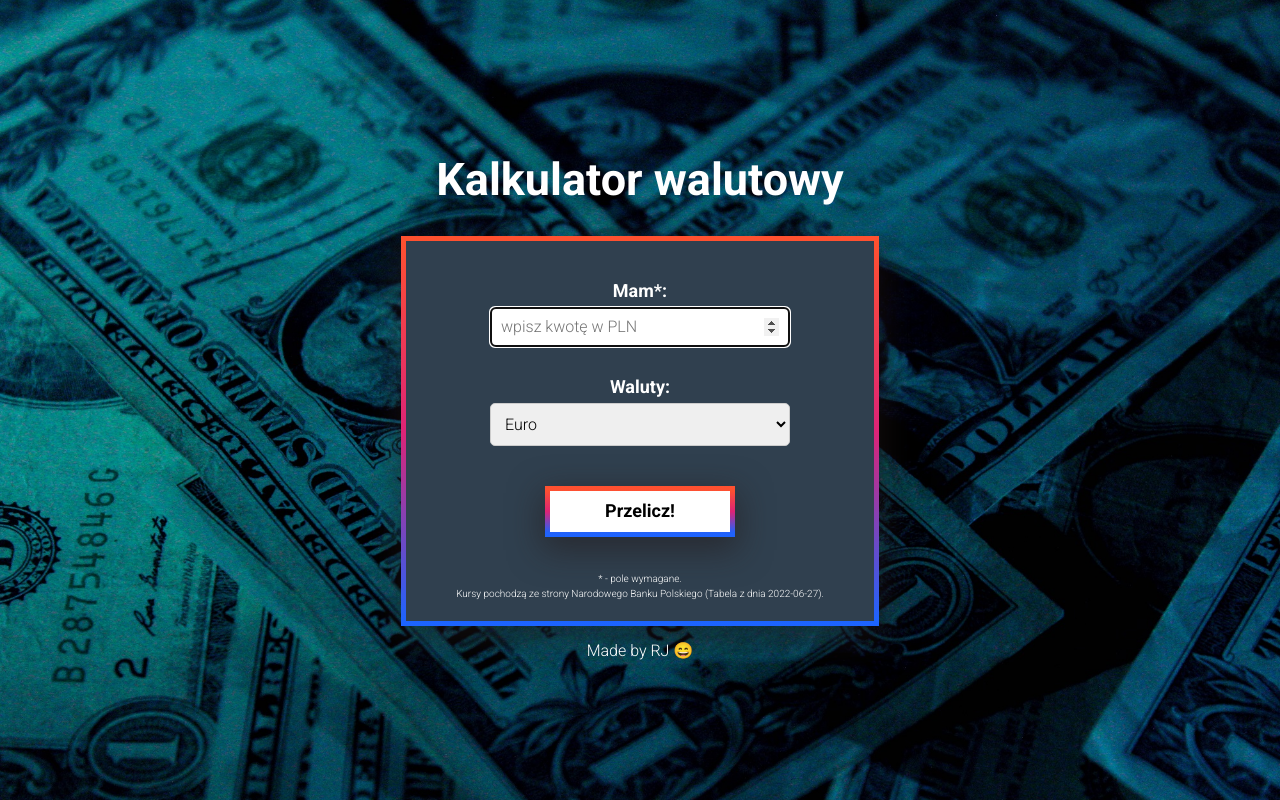
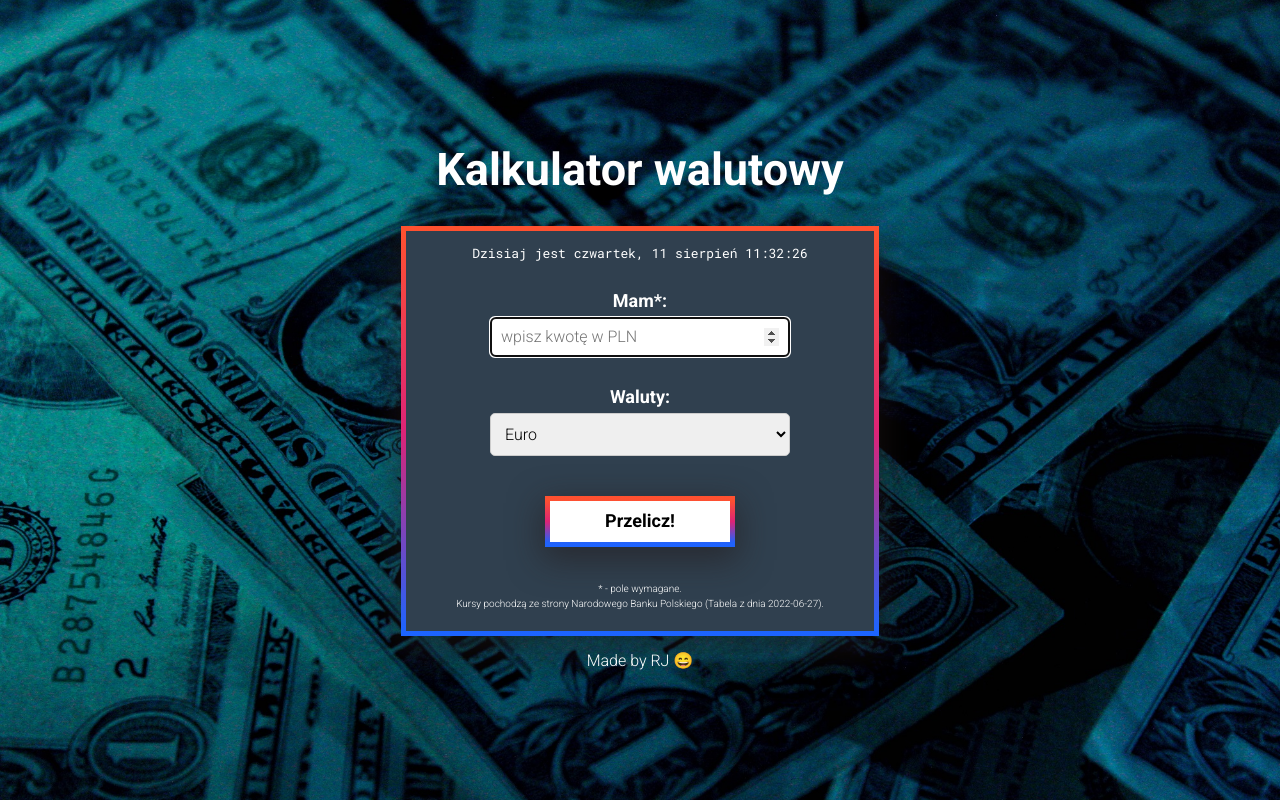
Before and after one commit to RadekJelen/currency-converter-React, a React (Create React App) app: page / in a window 1280 px wide. Built offline with nearby package versions, Linux system fonts and the light colour scheme.

Commit message:
adding Clock component

```diff
--- /dev/null
+++ b/src/Form/Clock/index.js
@@ -0,0 +1,32 @@
+import "./style.css"
+import { useState, useEffect } from "react";
+
+const Clock = () => {
+  const [currentDate, setCurrentDate] = useState(new Date());
+
+  useEffect(() => {
+    setInterval(() => {
+      setCurrentDate(new Date());
+    }, 1000);
+  }, []);
+
+  return (
+    <p className="clock">
+      Dzisiaj jest
+      {" "}
+      {currentDate.toLocaleString(
+        "pl-PL", { weekday: "long", day: "numeric", }
+      )}
+      &nbsp;
+      {currentDate.toLocaleString(
+        "pl-PL", { month: "long", }
+      )}
+      &nbsp;
+      {currentDate.toLocaleString(
+        "pl-PL", { hour: "numeric", minute: "numeric", second: "numeric" }
+      )}
+    </p>
+  );
+};
+
+export default Clock;
--- /dev/null
+++ b/src/Form/Clock/style.css
@@ -0,0 +1,6 @@
+.clock {
+  margin: 5px 0;
+  text-align: center;
+  font-family: 'Roboto Mono', monospace;
+  font-size: 13px;
+}
--- a/src/Form/index.js
+++ b/src/Form/index.js
@@ -1,5 +1,6 @@
 import "./style.css";
 import Result from "./Result";
+import Clock from "./Clock";
 import { useState } from "react";
 
 const Form = () => {
@@ -30,6 +31,7 @@ const Form = () => {
 
   return (
       <form className="form" onSubmit={onFormSubmit}>
+        <Clock />
         <label className="form__label">
           <span className="form__labelText">Mam*:</span>
           <input className="form__field"
```
